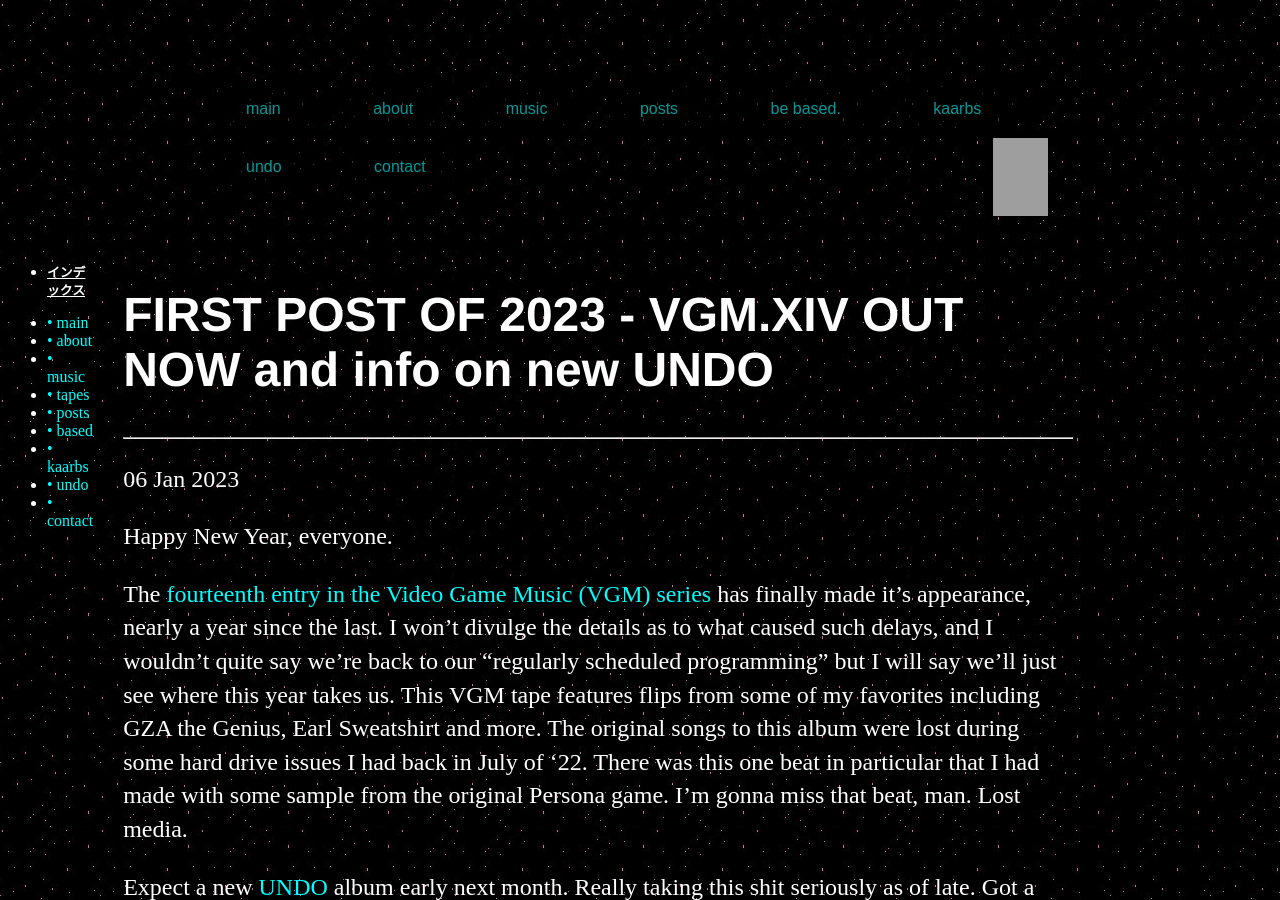
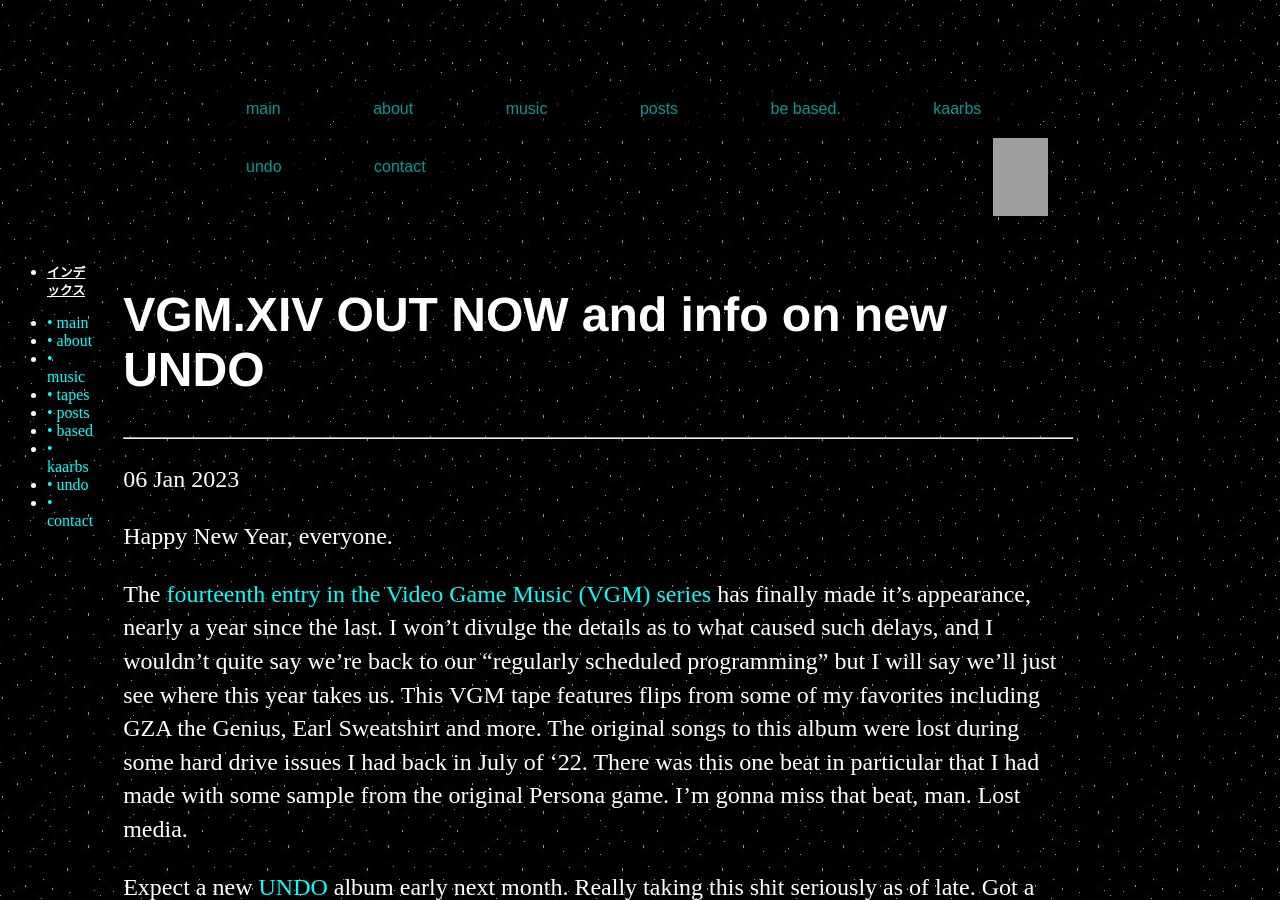
Before and after one commit to whiteVHS/whiteVHS.github.io, a Jekyll site: the page built from _posts/2023-01-06-vgm-xiv-out-now-undo-coming-soon.md, in a window 1280 px wide and 900 px high. Built offline with Jekyll 4.4.1, drawn with Linux system fonts in a browser that asks for light colours; grey boxes are pictures that could not be loaded.

Commit message:
Update 2023-01-06-vgm-xiv-out-now-undo-coming-soon.md

```diff
--- a/_posts/2023-01-06-vgm-xiv-out-now-undo-coming-soon.md
+++ b/_posts/2023-01-06-vgm-xiv-out-now-undo-coming-soon.md
@@ -1,6 +1,6 @@
 ---
 layout: post
-title: FIRST POST OF 2023 - VGM.XIV OUT NOW and info on new UNDO
+title: VGM.XIV OUT NOW and info on new UNDO
 date: 2023-01-06
 ---
 
```
